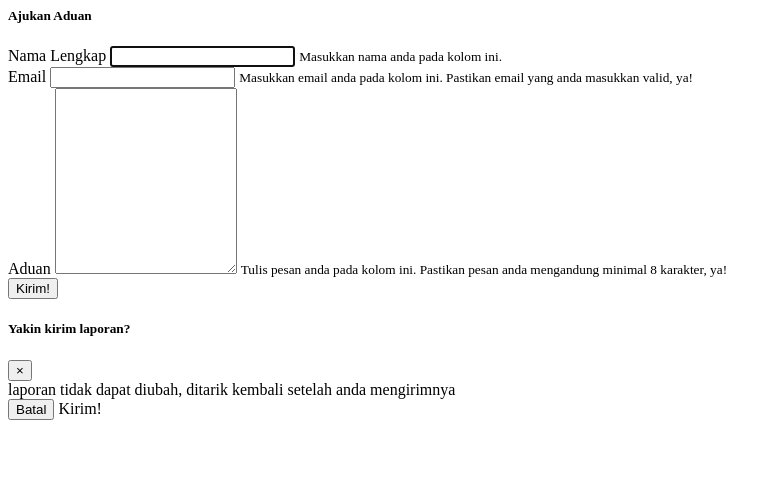
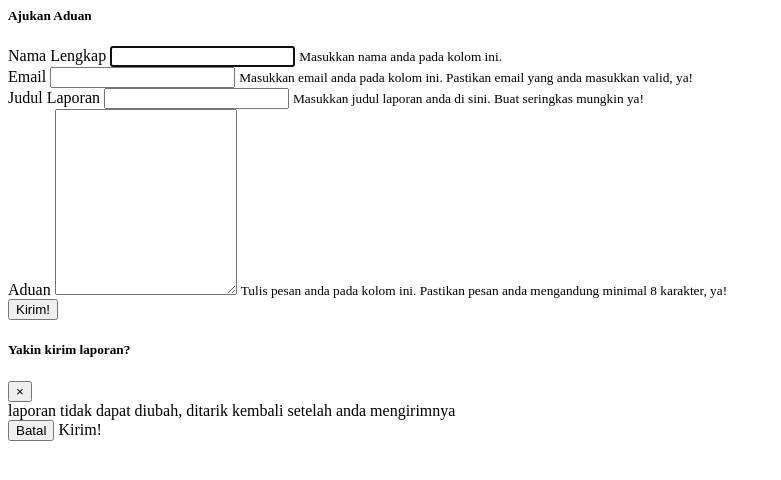
Before and after one commit to DhosaN/pengaduan-masyarakat, a PHP site: page /views/pengaduan/index.php in a window 1280 px wide. Shown: the top 480 px of the page, without its empty margins (0-781 px from the left). Run offline with PHP 8.4, Linux system fonts and the light colour scheme; some libraries are stand-ins or nearby versions.

Commit message:
update aduan form input

```diff
--- a/app/controllers/Pengaduan.php
+++ b/app/controllers/Pengaduan.php
@@ -18,6 +18,7 @@ class Pengaduan extends Controller {
         $data = [
             'nama' => $_POST['nama'],
             'email' => $_POST['email'],
+            'judul' => $_POST['judul'],
             'aduan' => $_POST['aduan'],
         ];
 
--- a/app/models/Aduan_model.php
+++ b/app/models/Aduan_model.php
@@ -12,7 +12,7 @@ class Aduan_model {
     // query all aduan data from db
     public function getAllAduan()
     {
-        $query = 'SELECT * FROM ' . $this->table;
+        $query = 'SELECT * FROM ' . $this->table . ' ORDER BY id_aduan DESC';
         $this->db->query($query);
 
         return $this->db->resultSet();
@@ -21,10 +21,11 @@ class Aduan_model {
     // insert aduan data to db
     public function addAduan($data)
     {
-        $query = 'INSERT INTO ' . $this->table . ' VALUES(NULL, :nama, :email, :aduan)';
+        $query = 'INSERT INTO ' . $this->table . ' VALUES(NULL, :nama, :email, :judul, :aduan)';
         $this->db->query($query);
         $this->db->bind('nama', $data['nama']);
         $this->db->bind('email', $data['email']);
+        $this->db->bind('judul', $data['judul']);
         $this->db->bind('aduan', $data['aduan']);
 
         $this->db->execute();
--- a/app/views/home/index.php
+++ b/app/views/home/index.php
@@ -16,7 +16,7 @@
             <div class="col-lg-6">
                 <div class="card shadow mb-4">
                     <div class="card-header py-3">
-                        <h6 class="m-0 font-weight-bold text-primary">Judul Aduan</h6>
+                        <h6 class="m-0 font-weight-bold text-primary"><?= $aduan['judul'] ?? 'halo!' ?></h6>
                         <p class="m-0 text-muted"><?= $aduan['nama'] ?></p>
                     </div>
                     <div class="card-body">
--- a/app/views/pengaduan/index.php
+++ b/app/views/pengaduan/index.php
@@ -14,6 +14,11 @@
                         <input type="email" class="form-control" name="email" id="emailInput" required>
                         <small class="form-text text-muted">Masukkan email anda pada kolom ini. Pastikan email yang anda masukkan valid, ya!</small>
                     </div>
+                </div>
+                <div class="form-group">
+                    <label for="judulInput">Judul Laporan</label>
+                    <input type="text" class="form-control" name="judul" id="judulInput" required>
+                    <small class="form-text text-muted">Masukkan judul laporan anda di sini. Buat seringkas mungkin ya!</small>
                 </div>
                 <div class="form-group">
                     <label for="aduanInput">Aduan</label>
```
